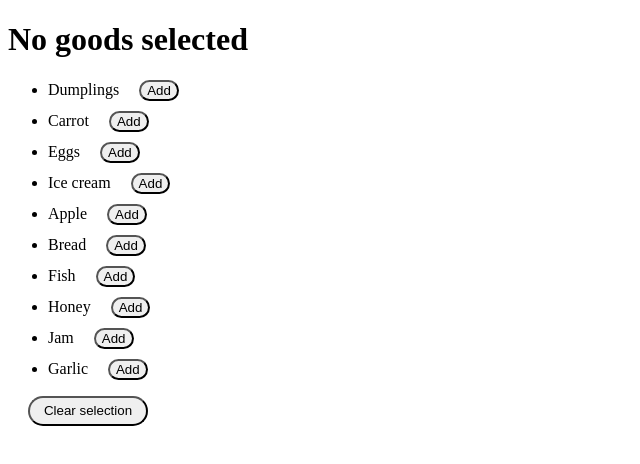
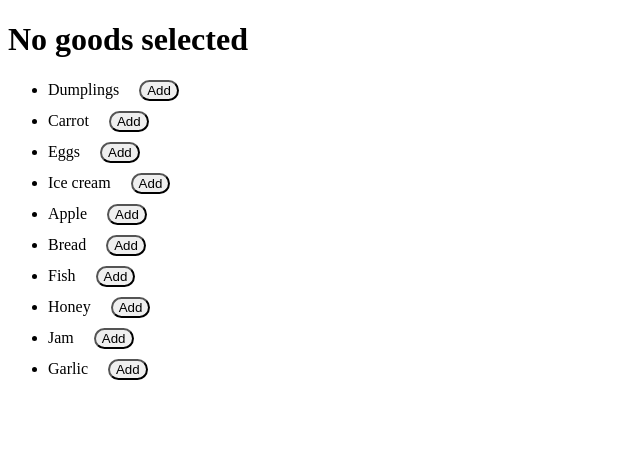
Before and after one commit to mate-academy/react_goods-selector, a React (Create React App) app: page / in a window 1280 px wide. Shown: the top 464 px of the page, without its empty margins (0-640 px from the left). Built offline with nearby package versions, Linux system fonts and the light colour scheme.

Commit message:
Fixed clear button

```diff
--- a/src/App.tsx
+++ b/src/App.tsx
@@ -92,7 +92,7 @@ class App extends React.Component<{}, State> {
             </li>
           ))}
         </ul>
-        {selectedGoods && (
+        {selectedGoods.length > 0 && (
           <button
             type="button"
             className="App__button App__button--clear"
```
